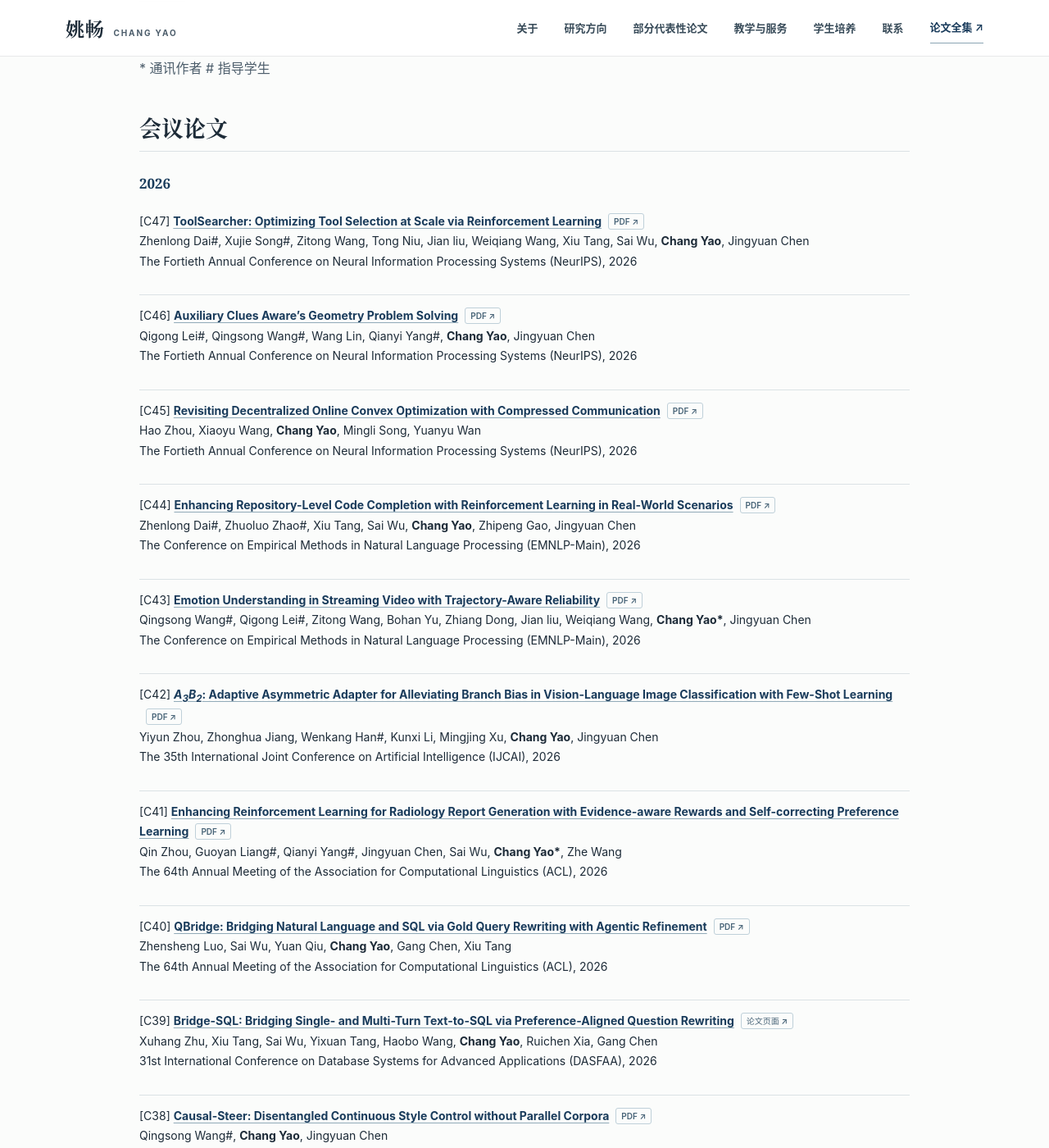
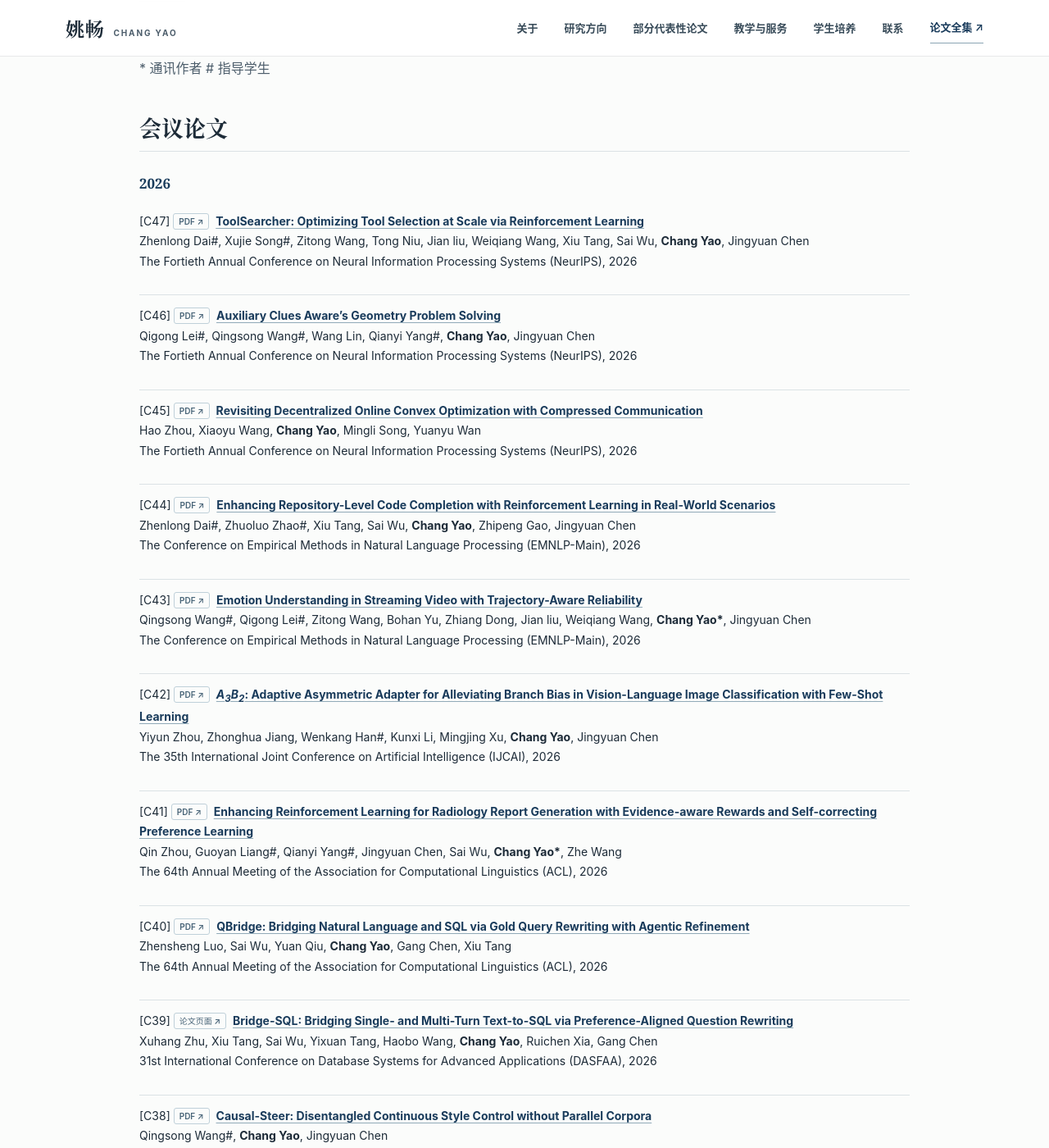
Before and after one commit to yaochang/yaochang.github.io, a Jekyll site: the page built from _pages/publications.md, in a window 1280 px wide and 1400 px high, scrolled down 258 px. Shown: the whole window at 82% size. Built offline with Jekyll 4.4.1, drawn with Linux system fonts in a browser that asks for light colours.

Commit message:
Keep publication access labels beside each title

```diff
--- a/assets/css/academic.css
+++ b/assets/css/academic.css
@@ -179,9 +179,9 @@ h1, h2 { font-family: "Songti SC", "Noto Serif CJK SC", Georgia, serif; font-wei
 .inner-page main > ul li { padding: 13px 0 14px; border-bottom: 1px solid var(--line); font-size: 14px; line-height: 1.75; }
 .inner-page main > ul li a { color: var(--navy); font-weight: 700; text-decoration: underline; text-decoration-color: #91aab8; text-underline-offset: 3px; }
 .inner-page main > ul li a:hover { text-decoration-color: currentColor; }
-.inner-page main > ul li a::after { content: "PDF ↗"; display: inline-block; margin-left: 8px; padding: 1px 6px; border: 1px solid #bfd0d9; border-radius: 3px; color: #476377; font: 600 10px/1.6 -apple-system, BlinkMacSystemFont, sans-serif; white-space: nowrap; text-decoration: none; vertical-align: 1px; }
-.inner-page main > ul li a.paper-reader::after { content: "全文入口 ↗"; }
-.inner-page main > ul li a.paper-record::after { content: "论文页面 ↗"; }
+.inner-page main > ul li a::before { content: "PDF ↗"; display: inline-block; margin-right: 8px; padding: 1px 6px; border: 1px solid #bfd0d9; border-radius: 3px; color: #476377; font: 600 10px/1.6 -apple-system, BlinkMacSystemFont, sans-serif; white-space: nowrap; text-decoration: none; vertical-align: 1px; }
+.inner-page main > ul li a.paper-reader::before { content: "全文入口 ↗"; }
+.inner-page main > ul li a.paper-record::before { content: "论文页面 ↗"; }
 .inner-page main > ul li strong { color: var(--ink); }
 .inner-page main > p { color: var(--ink-soft); }
 
```
